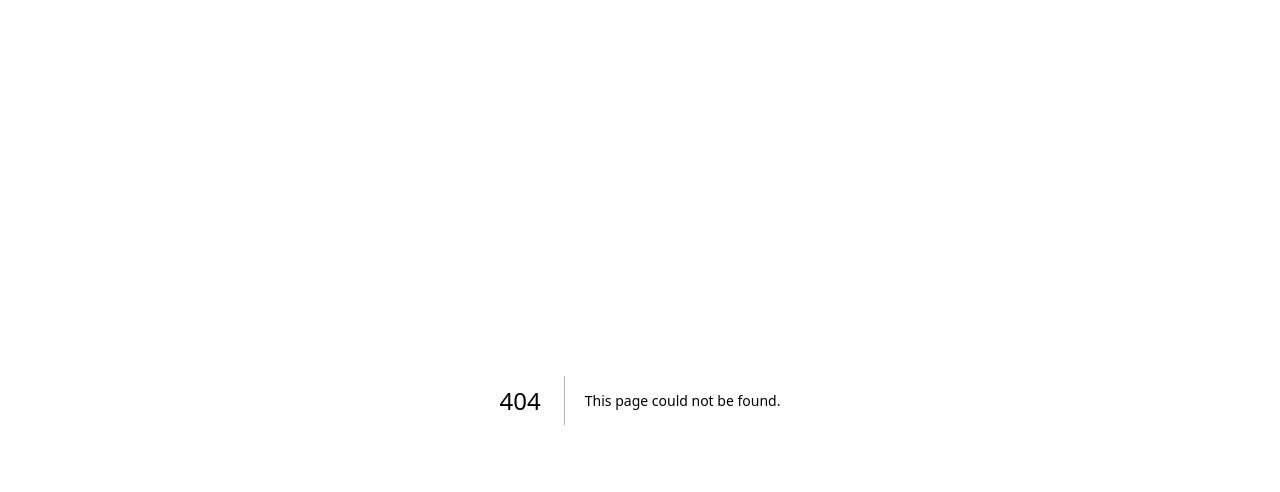
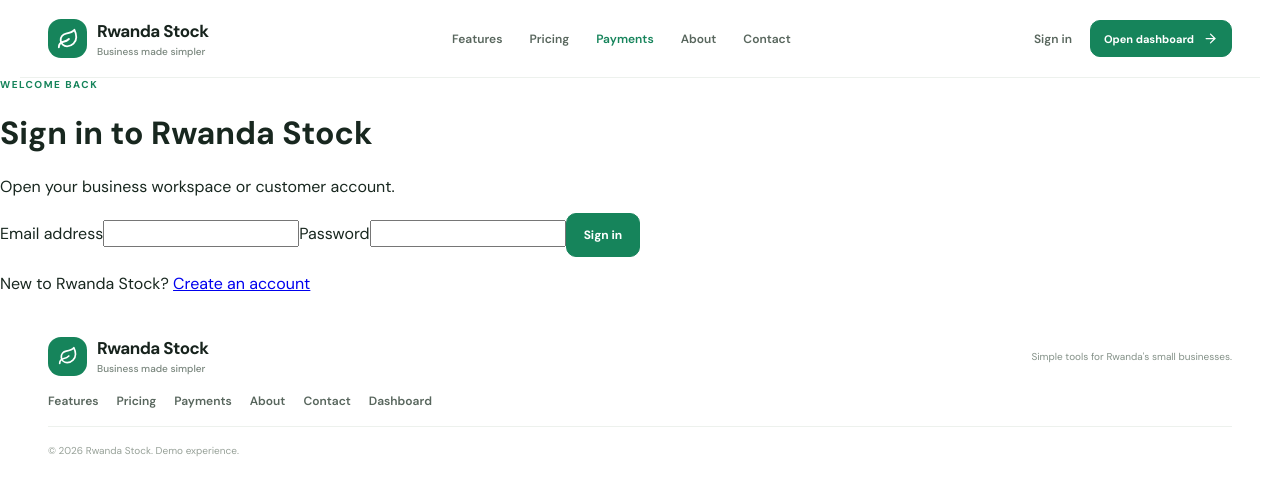
Before and after one commit to G-tech-dev/Rwanda-Stock, a Next.js app: page /login in a window 1280 px wide. Before the commit this address had no page. Shown: the top 492 px of the page. Built offline with nearby package versions, Linux system fonts and the light colour scheme.

Commit message:
Add sign-in page connected to auth API

```diff
--- /dev/null
+++ b/app/login/page.tsx
@@ -0,0 +1,10 @@
+"use client";
+import {FormEvent,useState} from "react";
+import Link from "next/link";
+import {useRouter} from "next/navigation";
+import {MarketingLayout} from "../components/marketing";
+export default function LoginPage(){
+ const router=useRouter();const[email,setEmail]=useState("");const[password,setPassword]=useState("");const[error,setError]=useState("");const[busy,setBusy]=useState(false);
+ async function submit(e:FormEvent){e.preventDefault();setBusy(true);setError("");try{const r=await fetch("/api/auth/login",{method:"POST",headers:{"Content-Type":"application/json"},body:JSON.stringify({email,password})});const d=await r.json();if(!r.ok)throw new Error(d.error||"Sign-in failed.");router.push(d.user.role==="customer"?"/payments":"/workspace");router.refresh();}catch(e){setError(e instanceof Error?e.message:"Sign-in failed.");}finally{setBusy(false)}}
+ return <MarketingLayout><main className="auth-page"><form className="auth-card" onSubmit={submit}><span className="section-kicker">WELCOME BACK</span><h1>Sign in to Rwanda Stock</h1><p>Open your business workspace or customer account.</p><label htmlFor="email">Email address</label><input id="email" type="email" autoComplete="email" required maxLength={254} value={email} onChange={e=>setEmail(e.target.value)}/><label htmlFor="password">Password</label><input id="password" type="password" autoComplete="current-password" required maxLength={128} value={password} onChange={e=>setPassword(e.target.value)}/>{error&&<p className="auth-error" role="alert">{error}</p>}<button className="marketing-button auth-submit" disabled={busy}>{busy?"Signing in…":"Sign in"}</button><p className="auth-switch">New to Rwanda Stock? <Link href="/signup">Create an account</Link></p></form></main></MarketingLayout>
+}
```
